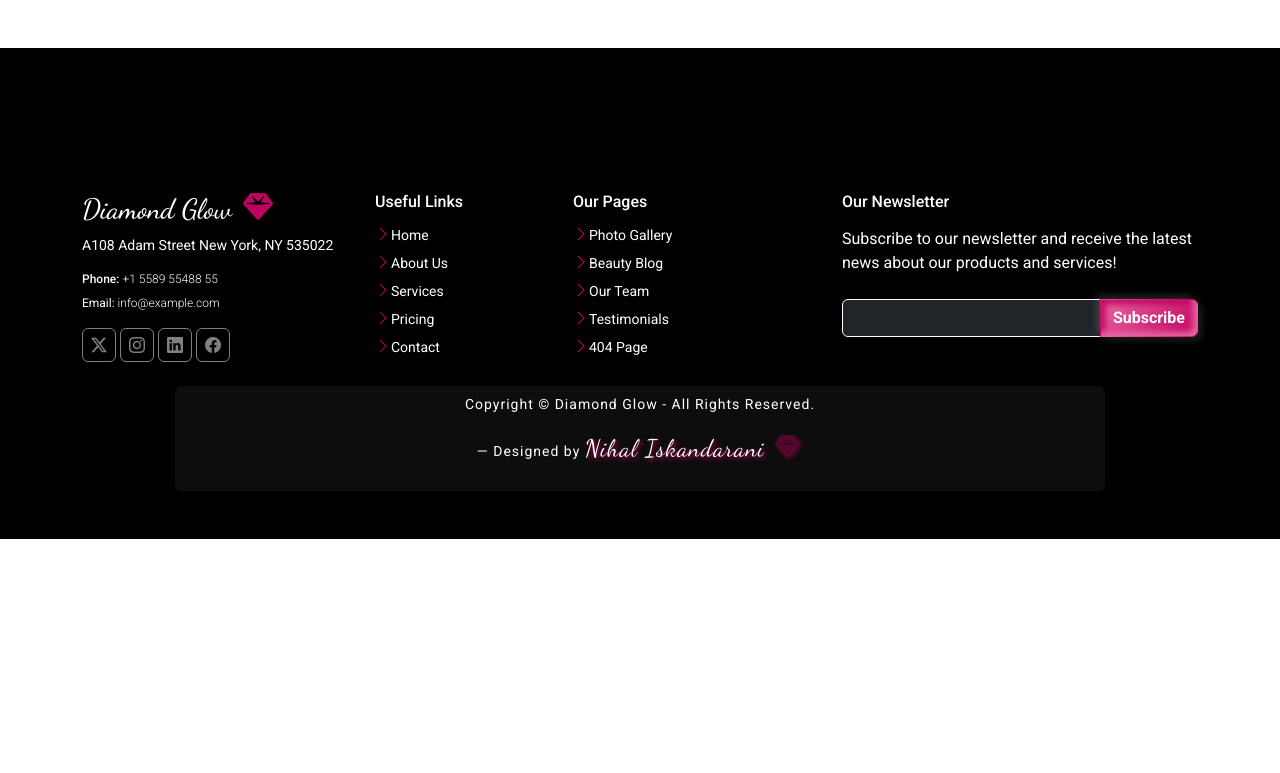
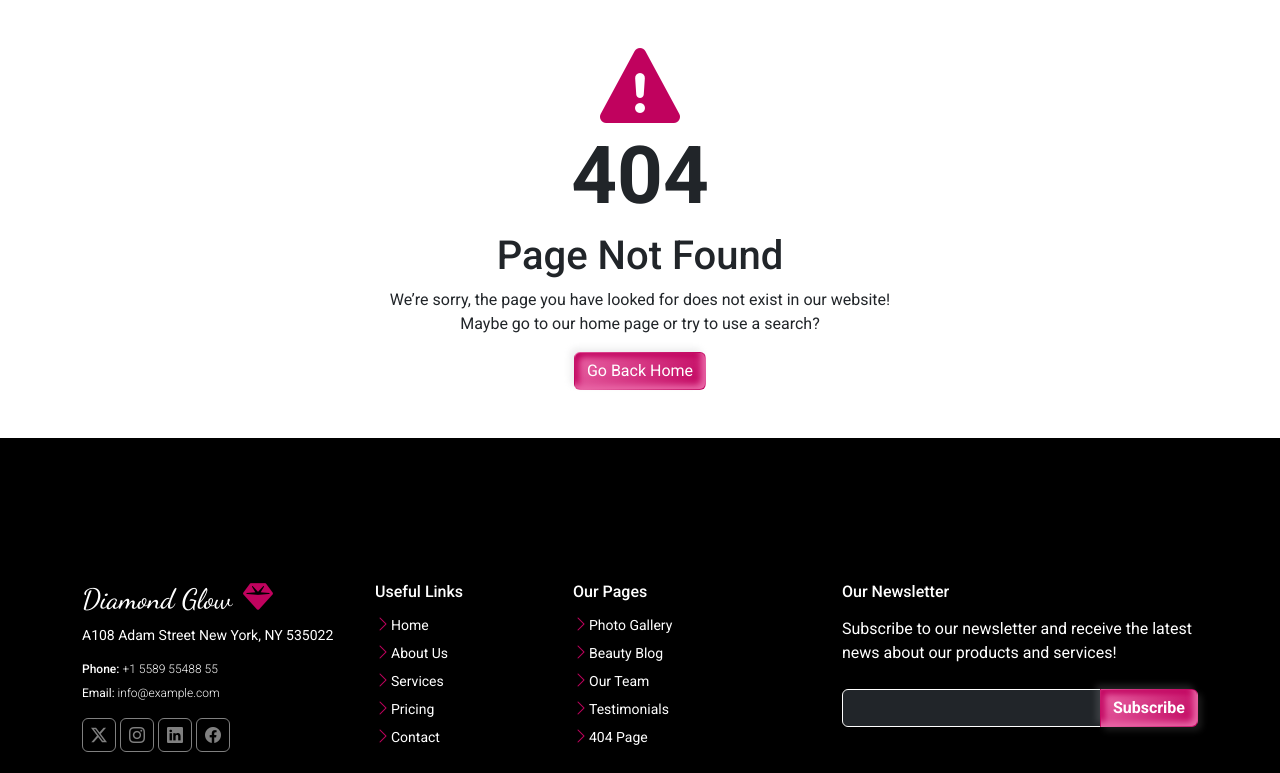
Before and after one commit to nihaliskandarani/bootstrap-beauty-salon, a plain HTML site: page error.html in a window 1280 px wide. Shown: the part 920-1693 px from the top of the page. Before the commit the page ends 1459 px from the top, so only its background shows below. Drawn offline with nearby package versions, Linux system fonts and the light colour scheme.

Commit message:
Error 404 Page

```diff
--- a/error.html
+++ b/error.html
@@ -356,7 +356,28 @@
         </div>
       </div>
     </div>
+<!--  -->
 
+
+  <div class="container">
+      <div class="row justify-content-center mt-5">
+        <div class="col-md-6 text-center" style="animation: slide-from-bottom 1.5s ease;">
+          <i
+            class="fa-solid fa-triangle-exclamation fa-beat display-1"
+            style="color: var(--bs-pink)"
+          ></i>
+          <h1 class="display-1 fw-bolder">404</h1>
+          <h1>Page Not Found</h1>
+          <p>
+            We’re sorry, the page you have looked for does not exist in our
+            website! Maybe go to our home page or try to use a search?
+          </p>
+          <a class="btn btn-shine text-white" href="./index.html"
+            >Go Back Home</a
+          >
+        </div>
+      </div>
+    </div>
 
 
     <!-- footer -->
```
Also changed, not shown: blog.html (+4 -0 lines).
